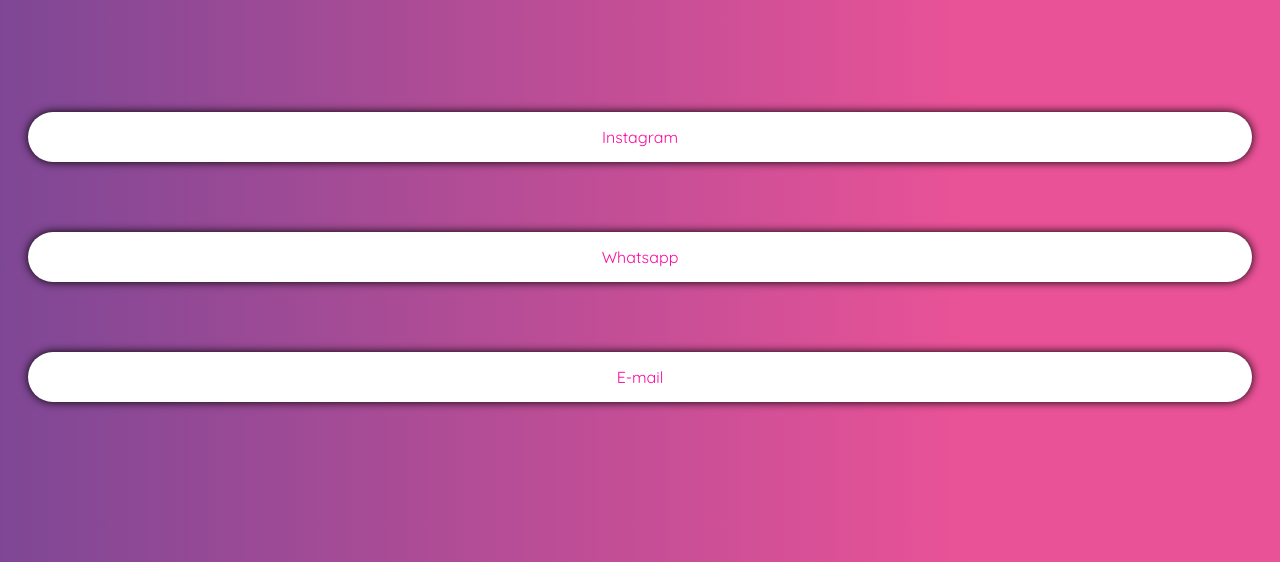
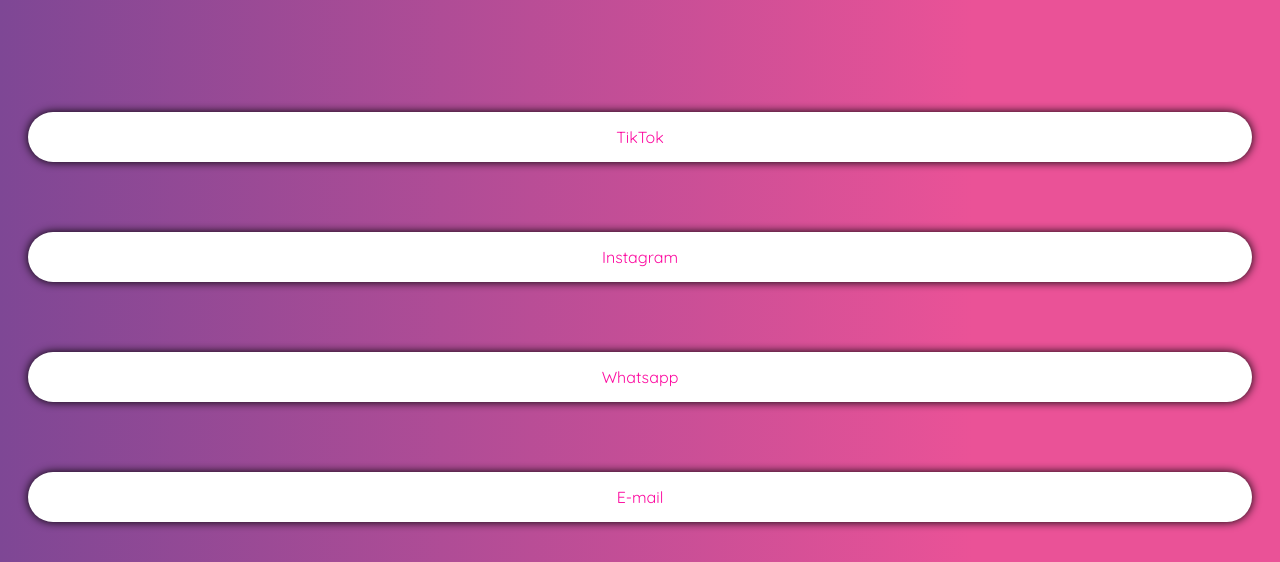
Before and after one commit to mmpjdev/linktree-diario, a plain HTML site: page index.html in a window 1280 px wide. Shown: the part 238-800 px from the top of the page. Drawn offline with Linux system fonts and the light colour scheme.

Commit message:
adicionando tiktok

```diff
--- a/index.html
+++ b/index.html
@@ -25,6 +25,7 @@
     </header>
     <main>
         <ul>
+            <li><a  href="https://vm.tiktok.com/ZMLF8YhA5/">TikTok</a></li>
             <li><a  href="https://www.instagram.com/diario_criativo_/">Instagram</a></li>
             <li><a  href="https://wa.me/351933044347">Whatsapp</a></li>
             <li><a  href="mailto: diariocriativo2@gmail.com?subject=Olá, gostaria de fazer um orçamento.">E-mail</a></li>
```
